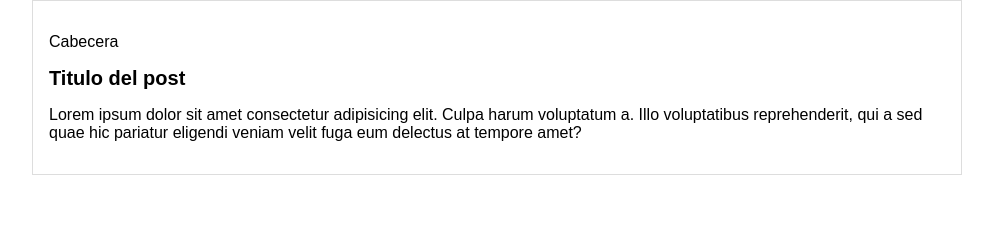
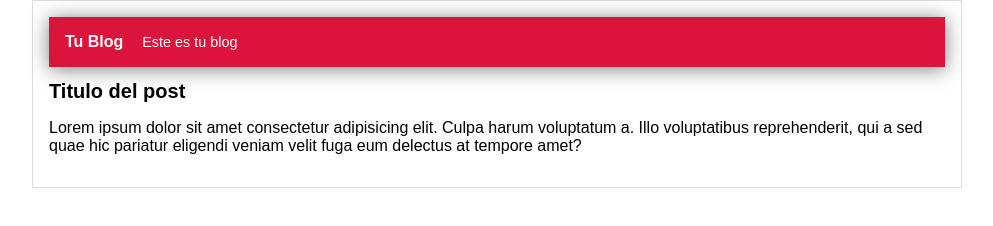
Before and after one commit to noelmorang/platzi, a plain HTML site: page index.html in a window 1280 px wide. Shown: the whole page, without its empty margins (143-1136 px from the left). Drawn offline with Linux system fonts and the light colour scheme.

Commit message:
Agregando estilo a la cabecera

```diff
--- a/css/estilos.css
+++ b/css/estilos.css
@@ -5,6 +5,21 @@ body{
     font-size: 16px;
     margin: 0;
     padding: 0;
+}
+
+#cabecera{
+    background: crimson;
+    box-shadow: 0px 2px 20px 0px rgba(0,0,0,0.5);
+    color: white;
+    font-weight: bold;
+    margin: 0;
+    padding: 1em;
+}
+
+#cabecera #tagline{
+    padding: 0 0 0 1em;
+    font-weight: normal;
+    font-size: 0.9em;
 }
 #container{
     width: 70%;
--- a/index.html
+++ b/index.html
@@ -9,7 +9,8 @@
 <body>
     <div id="container">
         <div id="cabecera">
-            <p>Cabecera</p>
+            Tu Blog
+            <span id="tagline">Este es tu blog</span>
         </div>
         <div id="post">
             <h1>Titulo del post</h1>
```
